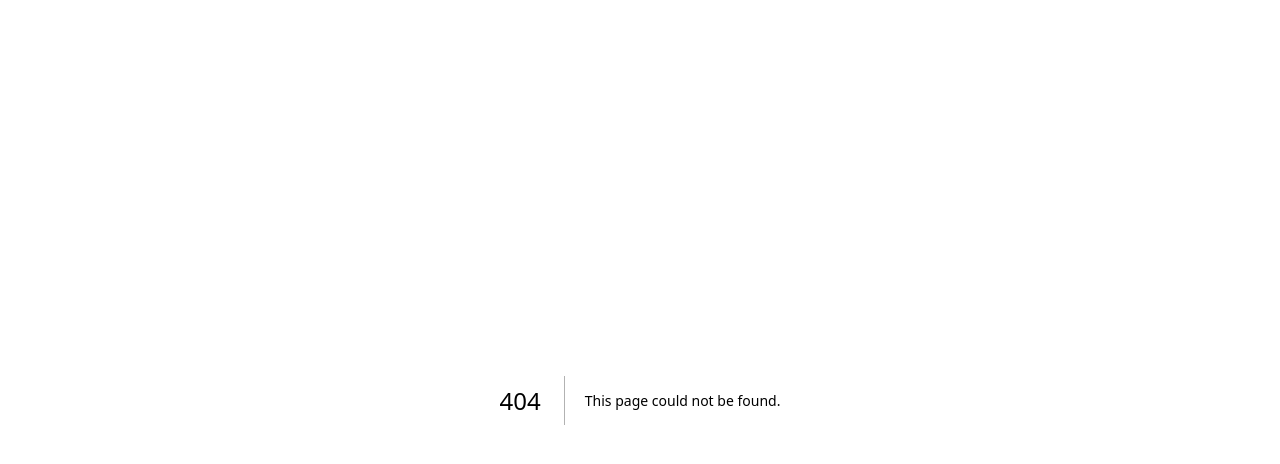
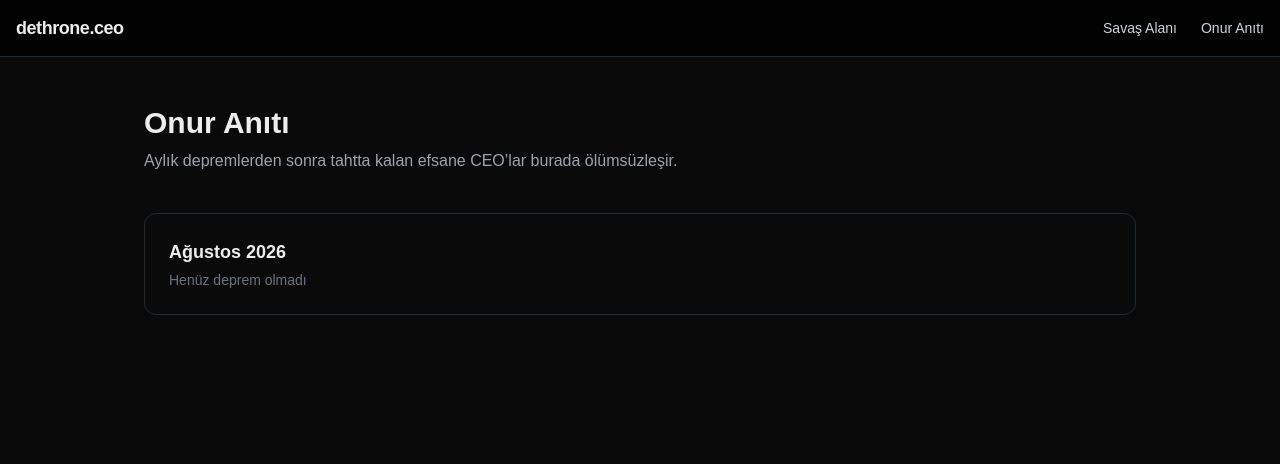
Before and after one commit to Nexora88/dethrone-ceo, a Next.js app: page /hall-of-fame in a window 1280 px wide. Before the commit this address had no page. Shown: the top 464 px of the page. Built offline with nearby package versions, Linux system fonts and the light colour scheme.

Commit message:
Create HallOfFamePage component with layout

```diff
--- /dev/null
+++ b/app/hall-of-fame/page.tsx
@@ -0,0 +1,22 @@
+import Header from "@/components/Header";
+
+export default function HallOfFamePage() {
+  return (
+    <div className="min-h-screen">
+      <Header />
+      <main className="max-w-5xl mx-auto px-4 py-12">
+        <h1 className="text-3xl font-bold mb-2">Onur Anıtı</h1>
+        <p className="text-gray-400 mb-10">
+          Aylık depremlerden sonra tahtta kalan efsane CEO’lar burada ölümsüzleşir.
+        </p>
+
+        <div className="space-y-6">
+          <div className="border border-gray-800 rounded-xl p-6">
+            <h2 className="text-lg font-semibold mb-1">Ağustos 2026</h2>
+            <p className="text-sm text-gray-500">Henüz deprem olmadı</p>
+          </div>
+        </div>
+      </main>
+    </div>
+  );
+}
```
